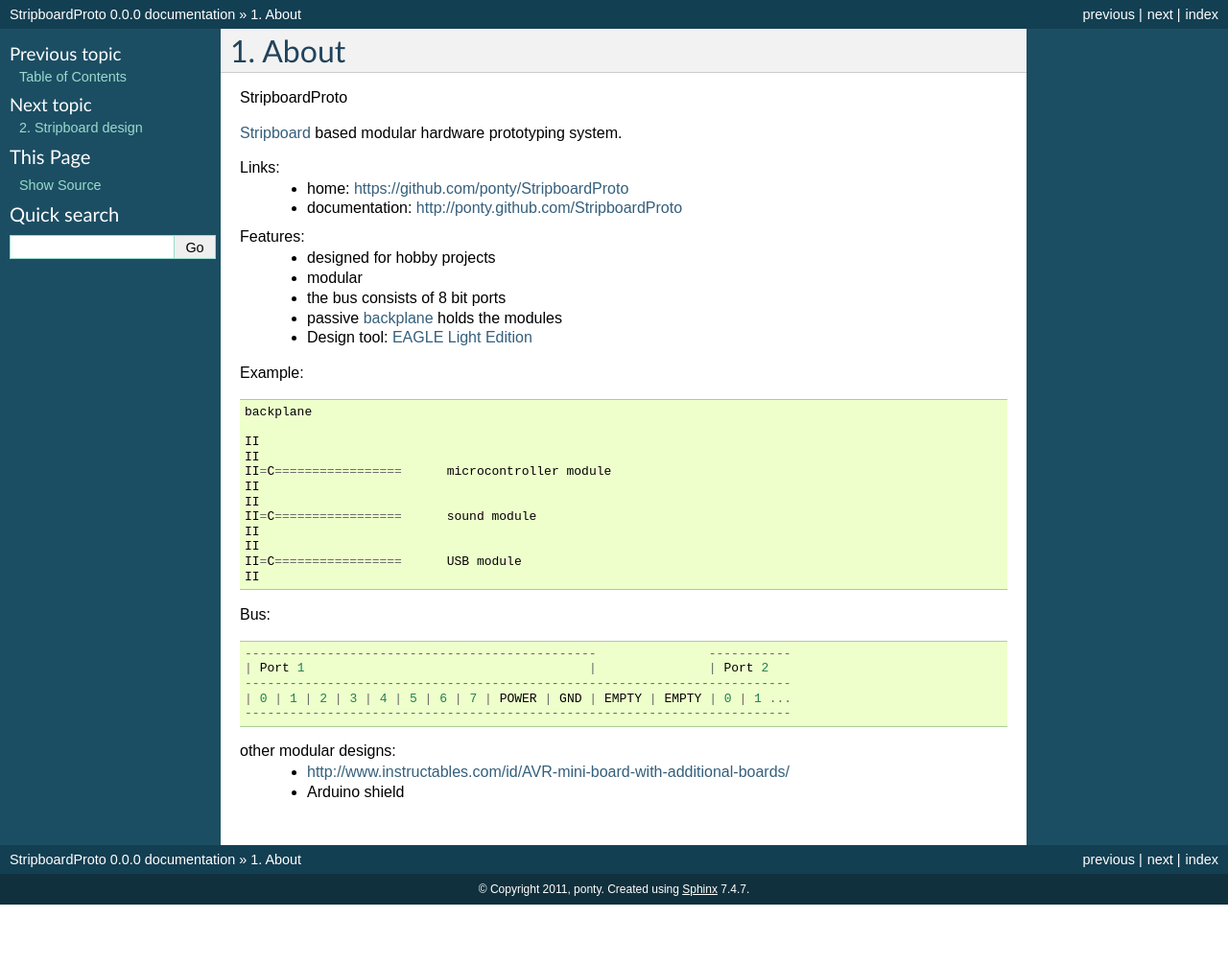
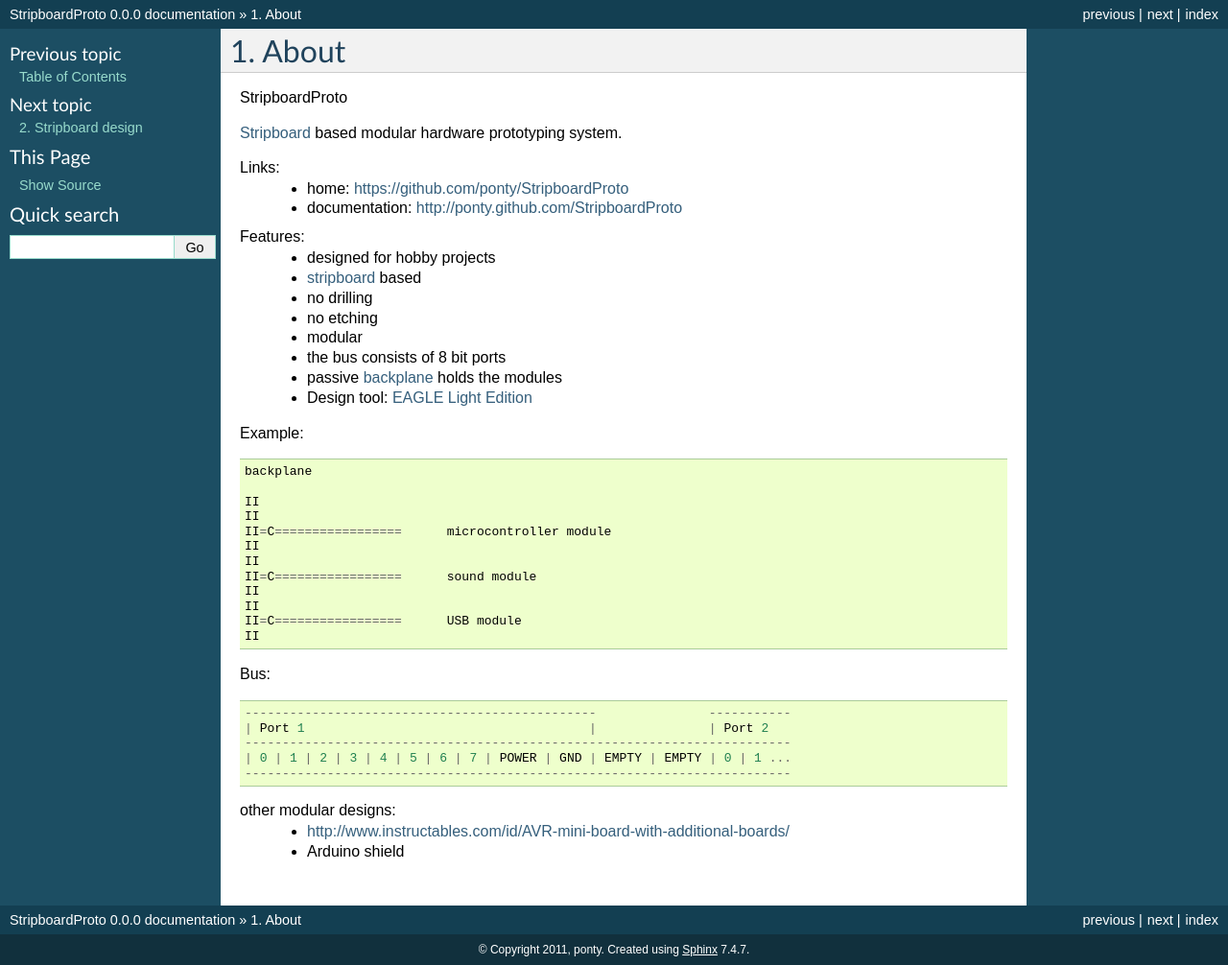
Before and after one commit to ponty/StripboardProto, a Sphinx documentation site: the page built from docs/readme.rst, in a window 1280 px wide. Shown: the whole page at 96% size. Built offline with Sphinx 7.4.7, drawn with Linux system fonts in a browser that asks for light colours; before the commit the page ends 943 px from its top, so only the background shows below that.

Commit message:
more doc

```diff
--- a/README.rst
+++ b/README.rst
@@ -8,6 +8,9 @@
 
 Features:
  - designed for hobby projects
+ - stripboard_ based
+ - no drilling
+ - no etching
  - modular
  - the bus consists of 8 bit ports
  - passive backplane_ holds the modules
--- a/docs/projects/atmega8/atmega8.rst
+++ b/docs/projects/atmega8/atmega8.rst
@@ -26,6 +26,8 @@
 7         NC
 8         POWER
 9         GND
+*
+*
 10        PC0       A0
 11        PC1       A1
 12        PC2       A2
@@ -36,6 +38,8 @@
 17        NC
 18        POWER
 19        GND
+*
+*
 20        PD0       D0          RxD
 21        PD1       D1          TxD
 22        PD2       D2
```
